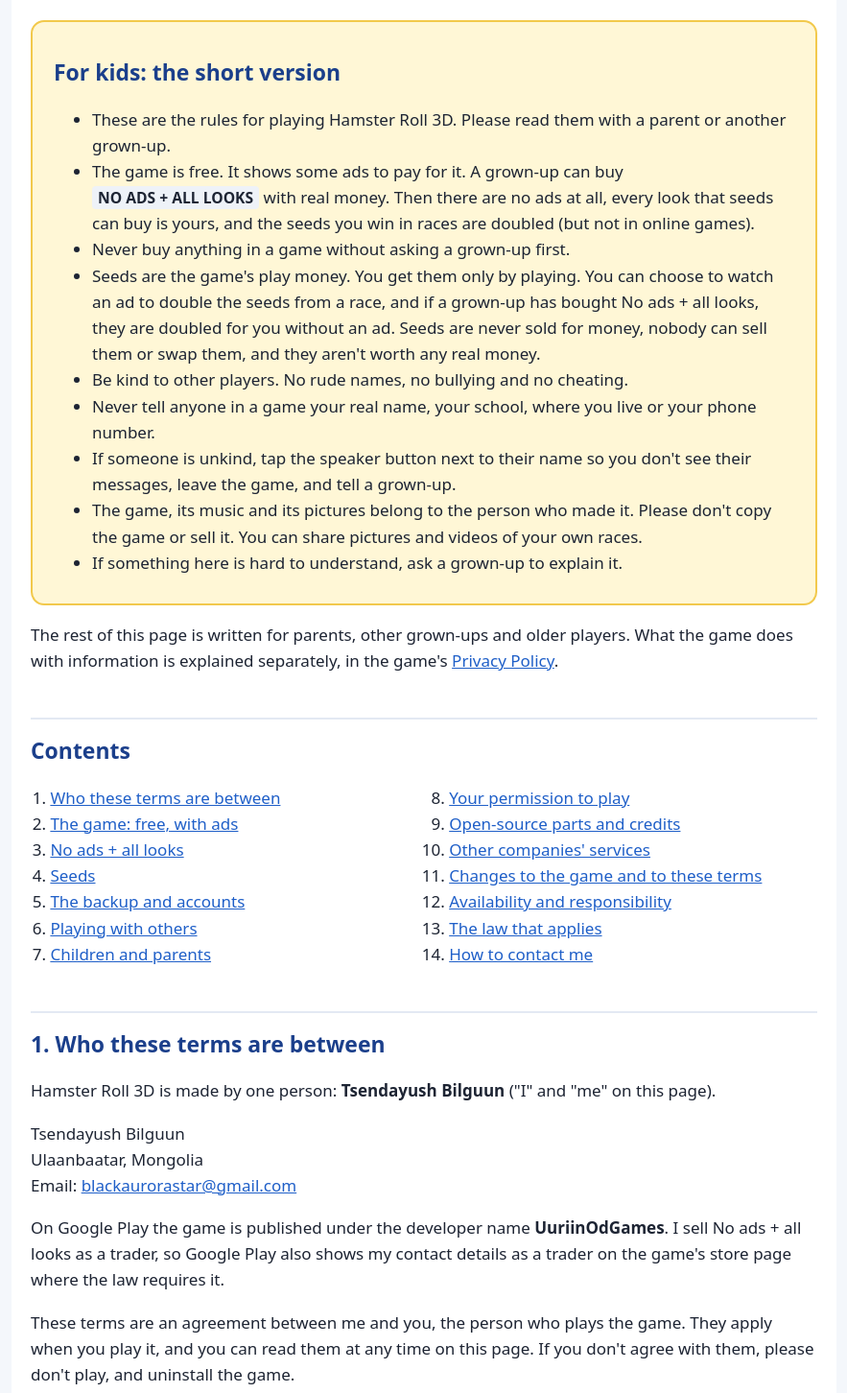
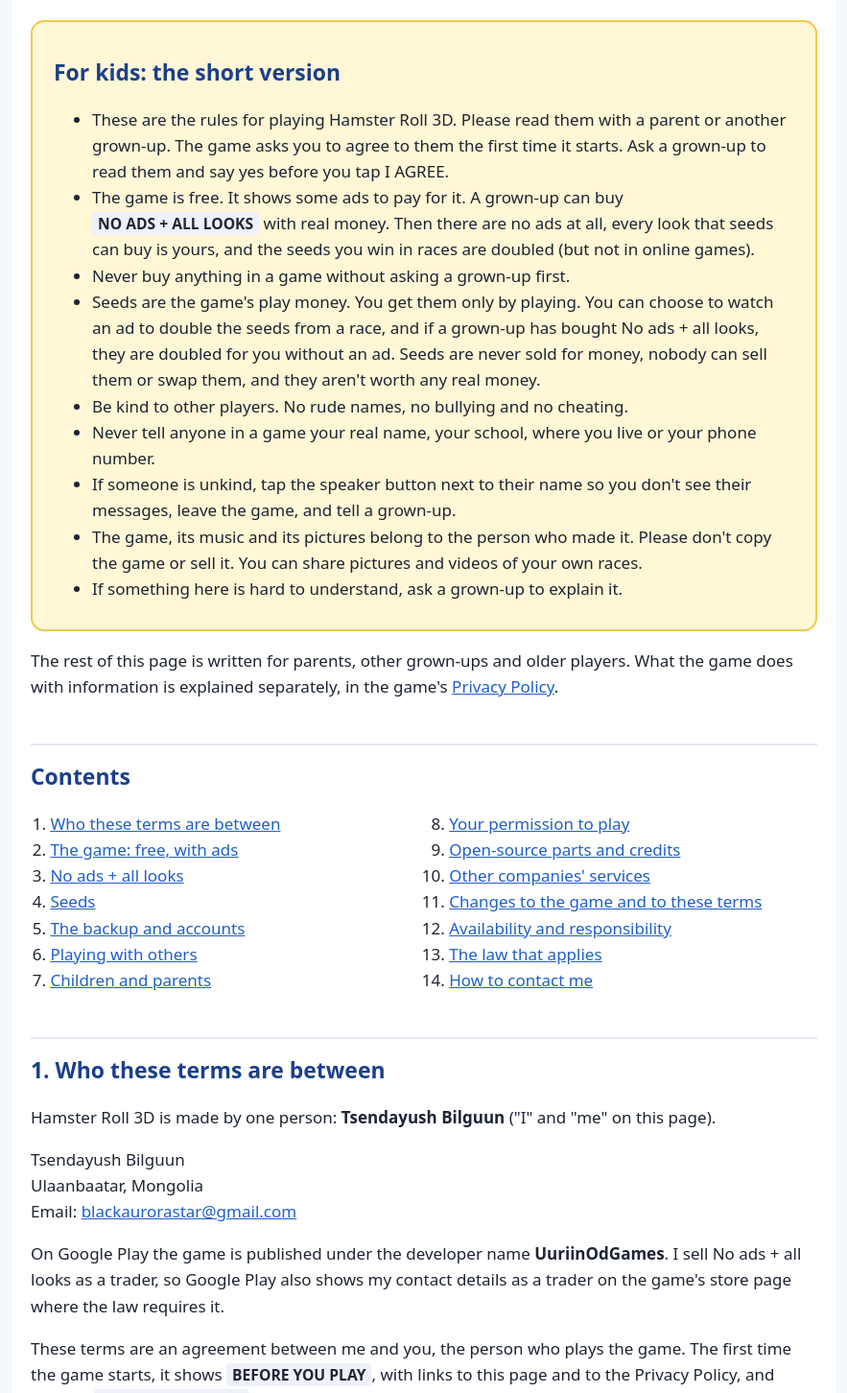
Before and after one commit to schneidersin/schneidersin.github.io, a plain HTML site: page hamster-roll-3d/terms.html in a window 1280 px wide. Shown: the part 139-1591 px from the top of the page at 96% size, without its empty margins (198-1081 px from the left). Drawn offline with Linux system fonts and the light colour scheme.

Commit message:
Terms and privacy: the game asks for the terms to be agreed to at its first start
BEFORE YOU PLAY with I AGREE, LET'S PLAY; OUR TERMS HAVE CHANGED after an update released on or after the new terms' start date; how to have a backup deleted when not agreeing; the agreed version kept with the settings (not in the backup); the ads software never starts before I AGREE.

```diff
--- a/hamster-roll-3d/terms.html
+++ b/hamster-roll-3d/terms.html
@@ -39,7 +39,7 @@ These terms are for the game <strong>Hamster Roll 3D</strong> for Android phones
 <section class="kids" id="kids">
 <h2>For kids: the short version</h2>
 <ul>
-  <li>These are the rules for playing Hamster Roll 3D. Please read them with a parent or another grown-up.</li>
+  <li>These are the rules for playing Hamster Roll 3D. Please read them with a parent or another grown-up. The game asks you to agree to them the first time it starts. Ask a grown-up to read them and say yes before you tap I AGREE.</li>
   <li>The game is free. It shows some ads to pay for it. A grown-up can buy <span class="btn">NO ADS + ALL LOOKS</span> with real money. Then there are no ads at all, every look that seeds can buy is yours, and the seeds you win in races are doubled (but not in online games).</li>
   <li>Never buy anything in a game without asking a grown-up first.</li>
   <li>Seeds are the game's play money. You get them only by playing. You can choose to watch an ad to double the seeds from a race, and if a grown-up has bought No ads + all looks, they are doubled for you without an ad. Seeds are never sold for money, nobody can sell them or swap them, and they aren't worth any real money.</li>
@@ -81,7 +81,7 @@ Ulaanbaatar, Mongolia<br>
 Email: <a href="mailto:blackaurorastar@gmail.com">blackaurorastar@gmail.com</a>
 </address>
 <p>On Google Play the game is published under the developer name <strong>UuriinOdGames</strong>. I sell No ads + all looks as a trader, so Google Play also shows my contact details as a trader on the game's store page where the law requires it.</p>
-<p>These terms are an agreement between me and you, the person who plays the game. They apply when you play it, and you can read them at any time on this page. If you don't agree with them, please don't play, and uninstall the game.</p>
+<p>These terms are an agreement between me and you, the person who plays the game. The first time the game starts, it shows <span class="btn">BEFORE YOU PLAY</span>, with links to this page and to the Privacy Policy, and tapping <span class="btn">I AGREE, LET'S PLAY</span> there means you agree to these terms. (A phone or tablet set up from another one where this was already agreed to isn't asked again.) They apply when you play, and you can read them at any time on this page. If you don't agree with them, please don't play, and uninstall the game.</p>
 <p><strong>Children.</strong> If you are under 18 (or under the age of adulthood where you live), you need a parent's or guardian's permission to play and to agree to these terms, and they agree to them for you. Parents and guardians: please go through them with your child, especially <a href="#others">section 6 (playing with others)</a>.</p>
 <p>Google Play's own <a href="https://play.google.com/about/play-terms/">Terms of Service</a> also apply to getting the game from Google Play and to buying No ads + all looks there.</p>
 
@@ -250,7 +250,7 @@ Email: <a href="mailto:blackaurorastar@gmail.com">blackaurorastar@gmail.com</a>
 
 <h2 id="changes">11. Changes to the game and to these terms</h2>
 <p><strong>The game.</strong> I update the game to fix problems, to keep it fair and safe, to keep it working with new phones, Android and Google's services, to follow the law and Google Play's rules, and to add new things. So an update may add, change or remove courses and features, and change seed rewards and the Wardrobe (<a href="#seeds">section 4</a>). An update never brings back ads for someone who bought No ads + all looks, never stops it unlocking every look that seeds can buy, and never stops it doubling the seeds from races (though, as <a href="#seeds">section 4</a> says, what races pay may change). Players can only play together online when their games are the same version, so an update may be needed to keep playing with friends.</p>
-<p><strong>These terms.</strong> I change these terms only for a good reason: when the game changes, when the law or Google Play's rules change, or to make them clearer or correct a mistake. I put the new terms on this page with the date they start. For an important change, that is at least 30 days before it starts (sooner only if the law or Google requires it), and I also say so in the game's update notes on Google Play. From that date, the new terms apply when you play. A change never applies to anything that happened before it, and never takes away No ads + all looks from someone who bought it. If you don't agree with a change, you can stop playing, delete your backup (<a href="#accounts">section 5</a>) and uninstall the game.</p>
+<p><strong>These terms.</strong> I change these terms only for a good reason: when the game changes, when the law or Google Play's rules change, or to make them clearer or correct a mistake. I put the new terms on this page with the date they start. For an important change, that is at least 30 days before it starts (sooner only if the law or Google requires it), and I also say so in the game's update notes on Google Play. From the date they start, the new terms apply when you play. The first time the game starts after an update released on or after that date, it shows <span class="btn">OUR TERMS HAVE CHANGED</span>, with links to this page and to the Privacy Policy, and <span class="btn">I AGREE, LET'S PLAY</span> to go on. A change never applies to anything that happened before it, and never takes away No ads + all looks from someone who bought it. If you don't agree with a change, you can stop playing, delete your backup (<a href="#accounts">section 5</a>) and uninstall the game. The backup is deleted on the game's ACCOUNT screen, which can't be opened once <span class="btn">OUR TERMS HAVE CHANGED</span> is showing: delete it before the new terms start, or email me the Account code that screen shows and I will delete it.</p>
 
 <h2 id="responsibility">12. Availability and responsibility</h2>
 <ul>
```
Also changed, not shown: hamster-roll-3d/privacy.html (+2 -2 lines).
